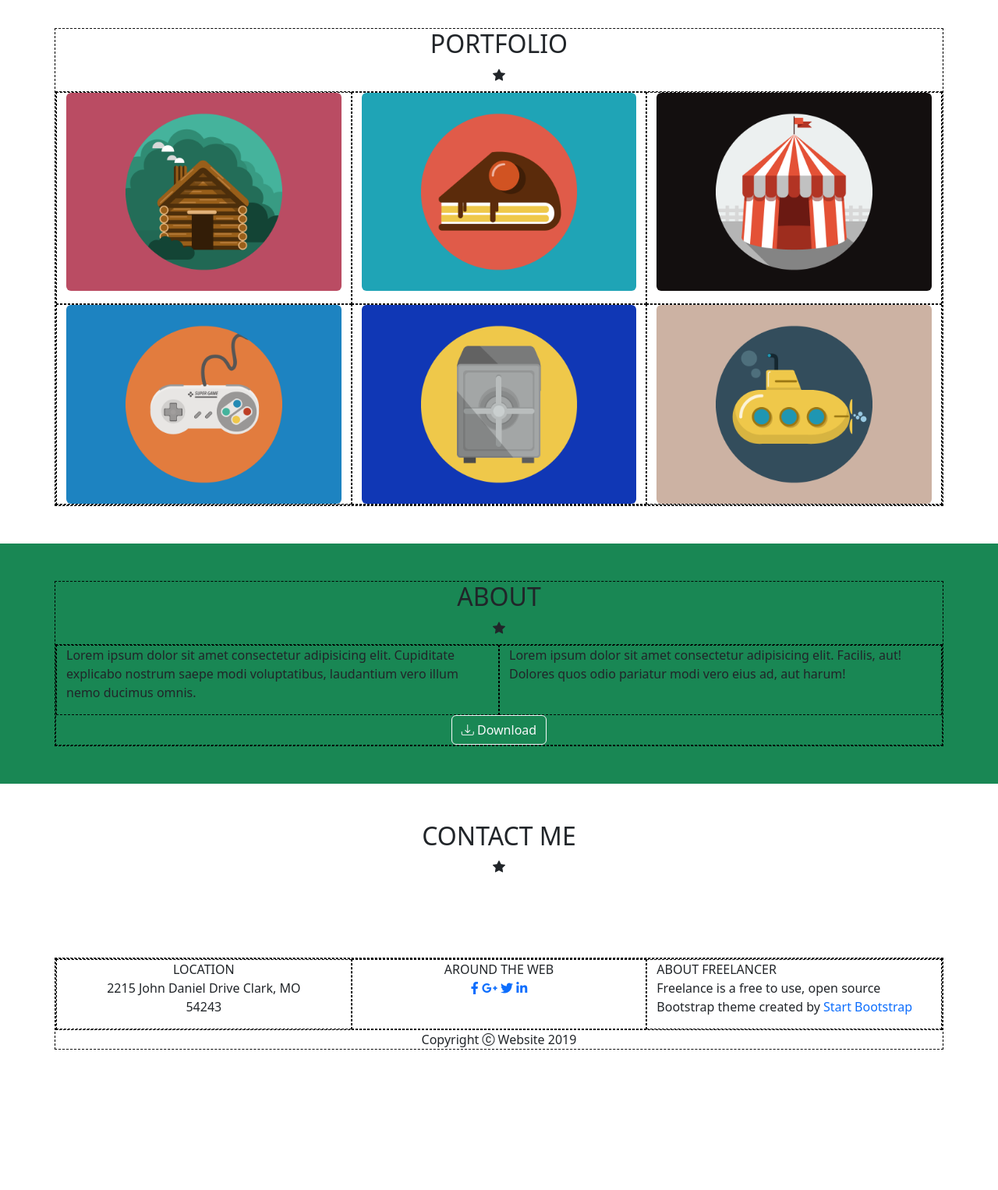
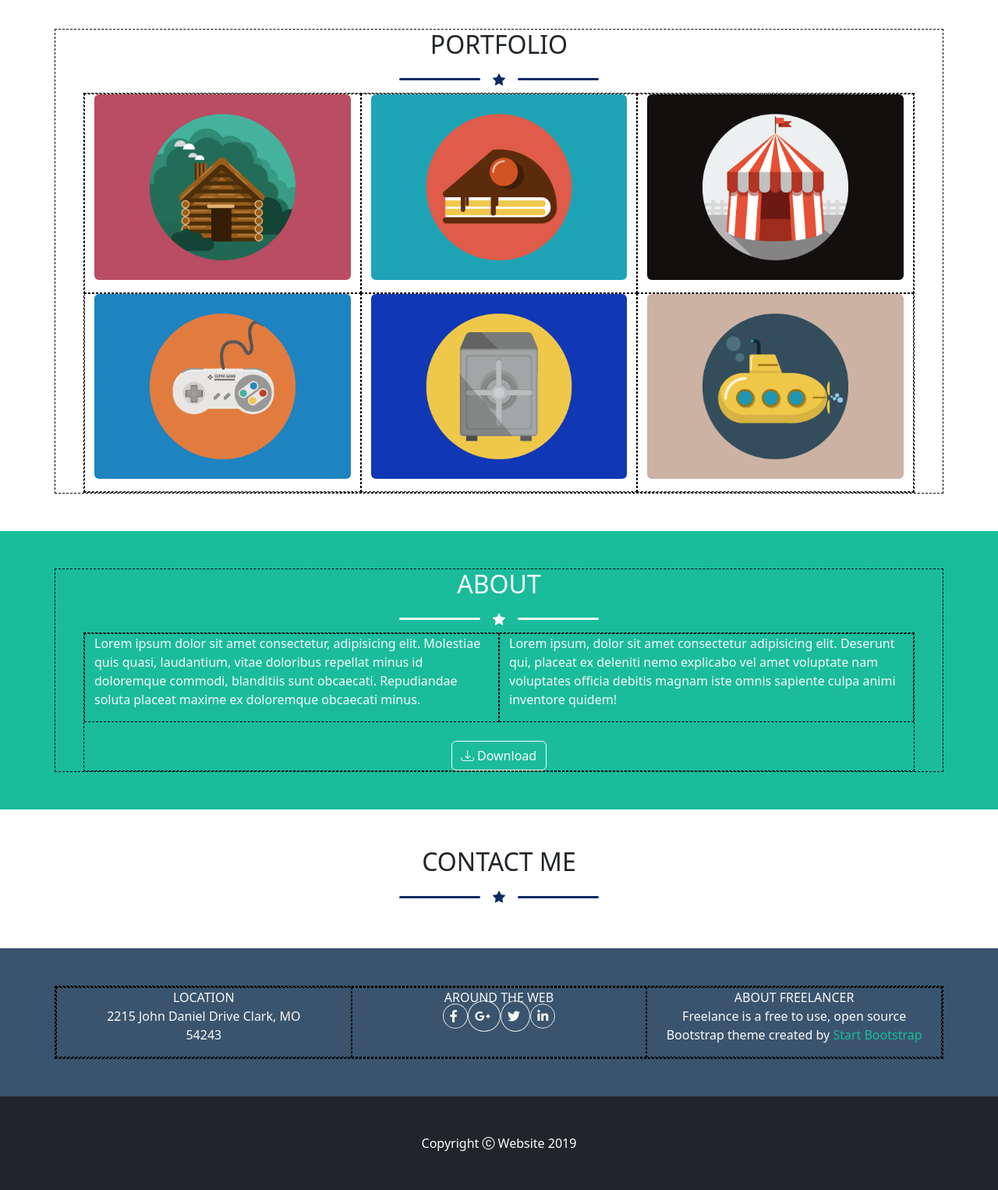
Before and after one commit to WandaSimeoli/html-css-bootstrap-freelancer, a plain HTML site: page index.html in a window 1280 px wide. Shown: the part 660-2186 px from the top of the page at 78% size. Before the commit the page ends 2054 px from the top, so only its background shows below. Drawn offline with nearby package versions, Linux system fonts and the light colour scheme.

Commit message:
Colori e spazi

```diff
--- a/css/style.css
+++ b/css/style.css
@@ -2,3 +2,15 @@
     border: 1px dashed black;
     /* min-height: 100px; */
 }
+.color {
+    background-color: #1ABC9C;
+}
+.bg-footer {
+    background-color: #3A546D;
+}
+.hr-w {
+    width: 10%;
+}
+.link-color {
+    color: #1ABC9C;
+}
--- a/index.html
+++ b/index.html
@@ -11,113 +11,128 @@
     <title>Bootstrap Freelancer</title>
 </head>
 <body>
-<header class="py-5">
-    <div class="container-md debug ">
+<!-- HEADER -->
+<header class="py-5 text-bg-dark">
+    <div class="container-md debug text-light">
         <div class="row debug">
             <div class="col-6 debug text-center">START BOOTSTRAP</div>
+            <!-- NAV BAR -->
             <div class="col-6 debug text-center">
-                <a class="link-offset-2 link-offset-3-hover link-underline link-underline-opacity-0 link-underline-opacity-75-hover" href="#"> PORTFOLIO</a>
-                <a class="link-offset-2 link-offset-3-hover link-underline link-underline-opacity-0 link-underline-opacity-75-hover" href="#">ABOUT</a>
-                <a class="link-offset-2 link-offset-3-hover link-underline link-underline-opacity-0 link-underline-opacity-75-hover" href="#">CONTACT</a>
+                <a class="link-light link-offset-2 link-underline-opacity-0 link-underline-opacity-75-hover" href="#"> PORTFOLIO</a>
+                <a class="link-light link-offset-2 link-underline-opacity-0 link-underline-opacity-75-hover" href="#">ABOUT</a>
+                <a class="link-light link-offset-2 link-underline-opacity-0 link-underline-opacity-75-hover" href="#">CONTACT</a>
             </div>
         </div>
     </div>
 </header>
 <main>
-    <section class="bg-info py-5">
-        <div class="container-sm debug">
+    <!-- MAIN -->
+    <section class="color py-5">
+        <!-- CARD -->
+        <div class="container-sm debugt text-light">
             <img src="./img/avatar.svg" class="w-25 text-center d-block mx-auto" alt="">
             <h1 class="text-center">START BOOTSTRAP</h1>
-            <div class="d-flex justify-content-center">
-                <hr>
-                <i class="bi bi-star-fill"></i>
-                <hr>
+            <div class="d-flex justify-content-center align-items-center">
+                <hr class="border-light border-3 opacity-100 hr-w rounded">
+                <i class="bi bi-star-fill px-3"></i>
+                <hr class="border-light border-3 opacity-100 hr-w rounded">
             </div>
             <p class="text-center">GRAPHIC ARTIST - WEB DESIGNER - ILLUSTRATOR</p>
         </div>
     </section>
 <section class="py-5">
-        <div class="container-md debug">
+    <!-- PORTFOLIO -->
+        <div class="container-md debug px-5">
             <h2 class="text-center">PORTFOLIO</h2>
-            <div class="d-flex justify-content-center">
-                <hr>
-                <i class="bi bi-star-fill"></i>
-                <hr>
+            <div class="d-flex justify-content-center text-primary-emphasis align-items-center">
+                <hr class="border-3 opacity-100 hr-w rounded">
+                <i class="bi bi-star-fill px-3"></i>
+                <hr class="border-3 opacity-100 hr-w rounded">
             </div>
+            <!-- CARDS -->
             <div class="row debug">
-                <div class="col-4 debug"><img class="img-fluid rounded-2 mb-3" src="./img/cabin.png" alt=""></div>
-                <div class="col-4 debug"><img class="img-fluid rounded-2" src="./img/cake.png" alt=""></div>
-                <div class="col-4 debug"><img class="img-fluid rounded-2" src="./img/circus.png" alt=""></div>
-                <div class="col-4 debug"><img class="img-fluid rounded-2" src="./img/game.png " alt=""></div>
-                <div class="col-4 debug"><img class="img-fluid rounded-2" src="./img/safe.png" alt=""></div>
-                <div class="col-4 debug"><img class="img-fluid rounded-2" src="./img/submarine.png" alt=""></div>
+                <div class="col-xl-4 col-md-6 debug"><img class="img-fluid rounded-2 mb-3" src="./img/cabin.png" alt=""></div>
+                <div class="col-xl-4 col-md-6 debug"><img class="img-fluid rounded-2 mb-3" src="./img/cake.png" alt=""></div>
+                <div class="col-xl-4 col-md-6 debug"><img class="img-fluid rounded-2 mb-3" src="./img/circus.png" alt=""></div>
+                <div class="col-xl-4 col-md-6 debug"><img class="img-fluid rounded-2 mb-3" src="./img/game.png " alt=""></div>
+                <div class="col-xl-4 col-md-6 debug"><img class="img-fluid rounded-2 mb-3" src="./img/safe.png" alt=""></div>
+                <div class="col-xl-4 col-md-6 debug"><img class="img-fluid rounded-2 mb-3" src="./img/submarine.png" alt=""></div>
             </div>
         </div>
     </section>
-    <section class="bg-success py-5">
-        <div class="container-md debug">
+    <!-- ABOUT SECTION -->
+    <section class="color py-5">
+        <div class="container-md debug px-5 text-light">
             <h2 class="text-center">ABOUT</h2>
-            <div class="d-flex justify-content-center">
-                <hr>
-                <i class="bi bi-star-fill"></i>
-                <hr>
+            <div class="d-flex justify-content-center align-items-center">
+                <hr class="border-light border-3 opacity-100 hr-w rounded">
+                <i class="bi bi-star-fill px-3"></i>
+                <hr class="border-light border-3 opacity-100 hr-w rounded">
             </div>
             <div class="row debug">
-                <div class="col-6 debug"><p>Lorem ipsum dolor sit amet consectetur adipisicing elit. Cupiditate explicabo nostrum saepe modi voluptatibus, laudantium vero illum nemo ducimus omnis.</p></div>
-                <div class="col-6 debug"><p>Lorem ipsum dolor sit amet consectetur adipisicing elit. Facilis, aut! Dolores quos odio pariatur modi vero eius ad, aut harum!</p></div>
+                <div class="col-md-6 col-sm-12 debug"><p>Lorem ipsum dolor sit amet consectetur, adipisicing elit. Molestiae quis quasi, laudantium, vitae doloribus repellat minus id doloremque commodi, blanditiis sunt obcaecati. Repudiandae soluta placeat maxime ex doloremque obcaecati minus.</p></div>
+                <div class="col-md-6 col-sm-12 debug"><p>Lorem ipsum, dolor sit amet consectetur adipisicing elit. Deserunt qui, placeat ex deleniti nemo explicabo vel amet voluptate nam voluptates officia debitis magnam iste omnis sapiente culpa animi inventore quidem!</p></div>
+                <!-- DOWNLOAD BUTTON -->
                 <div class="text-center">
-                    <button type="button" class="btn btn-outline-light"><i class="bi bi-download"></i> Download</button>
+                    <button type="button" class="btn btn-outline-light mt-4"><i class="bi bi-download"></i> Download</button>
                 </div>
             </div>
         </div>
     </section>
     <section class="py-5">
-        <div class="container">
+        <!-- CONTACT SECTION -->
+        <div class="container px-5">
             <h2 class="text-center">CONTACT ME</h2>
-            <div class="d-flex justify-content-center">
-                <hr>
-                <i class="bi bi-star-fill"></i>
-                <hr>
+            <div class="d-flex justify-content-center text-primary-emphasis align-items-center">
+                <hr class="border-3 opacity-100 hr-w rounded">
+                <i class="bi bi-star-fill px-3"></i>
+                <hr class="border-3 opacity-100 hr-w rounded">
             </div>
+            <!-- FORM -->
             <form action=""></form>
         </div>
     </section>
 </main>
-<footer class="py-5">
-<div class="container-md debug">
+ <!-- FOOTER -->
+<footer class="text-bg-dark">
+    <div class="container-fluid mt-0 bg-footer py-5">
+<div class="container-md debug text-light">
     <div class="row debug">
+        <!-- ADDRESS -->
         <div class="col-4 debug text-center">
             <div>LOCATION</div>
             <div>2215 John Daniel Drive Clark, MO</div>
             <div>54243</div>
         </div>
+        <!-- SOCIAL -->
         <div class="col-4 debug text-center">
             AROUND THE WEB
             <div>
-                <a class="link-offset-2 link-offset-3-hover link-underline link-underline-opacity-0 link-underline-opacity-75-hover" href="#">
+                <a class="link-light link-offset-2 link-underline-opacity-0 link-underline-opacity-75-hover border rounded-circle px-2 py-1" href="#">
                     <i class="fa-brands fa-facebook-f"></i>
                 </a>
-                <a class="link-offset-2 link-offset-3-hover link-underline link-underline-opacity-0 link-underline-opacity-75-hover" href="#">
+                <a class="link-light link-offset-2 link-underline-opacity-0 link-underline-opacity-75-hover border rounded-circle px-2 py-2" href="#">
                     <i class="fa-brands fa-google-plus-g"></i>
                 </a>
-                <a class="link-offset-2 link-offset-3-hover link-underline link-underline-opacity-0 link-underline-opacity-75-hover" href="#">
+                <a class="link-light link-offset-2 link-underline-opacity-0 link-underline-opacity-75-hover border rounded-circle px-2 py-2" href="#">
                     <i class="fa-brands fa-twitter"></i>
                 </a>
-                <a class="link-offset-2 link-offset-3-hover link-underline link-underline-opacity-0 link-underline-opacity-75-hover" href="#">
+                <a class="link-light link-offset-2 link-underline-opacity-0 link-underline-opacity-75-hover border rounded-circle px-2 py-1" href="#">
                     <i class="fa-brands fa-linkedin-in"></i>
                 </a>
             </div>
         </div>
-        <div class="col-4 debug">ABOUT FREELANCER
+        <div class="col-4 debug text-center">ABOUT FREELANCER
             <p>Freelance is a free to use, open source Bootstrap theme created by
-                <a class="link-offset-2 link-offset-3-hover link-underline link-underline-opacity-0 link-underline-opacity-75-hover" href="#">Start Bootstrap</a>
+                <a class="link-offset-2 link-offset-3-hover link-underline link-underline-opacity-0 link-underline-opacity-75-hover link-color" href="#">Start Bootstrap</a>
             </p>
         </div>
     </div>
-    <div class="container-fluid text-center">
+</div>
+</div>
+    <div class="container-fluid text-center py-5">
         Copyright <i class="bi bi-c-circle"></i> Website 2019
     </div>
-</div>
 </footer>
 </body>
 </html>
```
